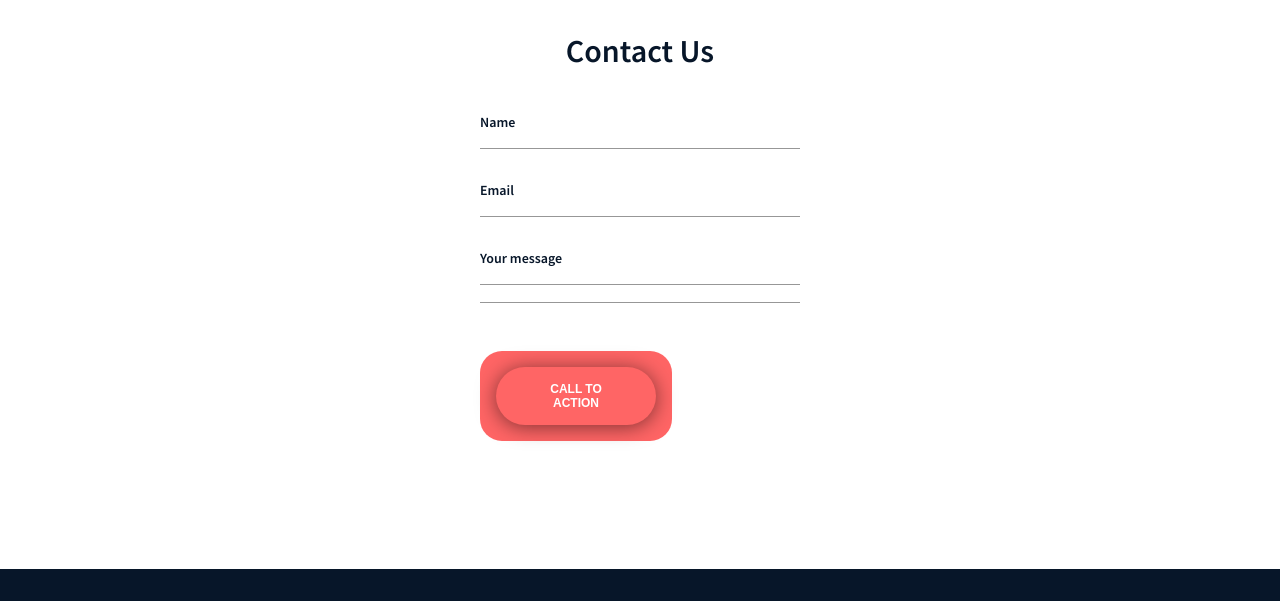
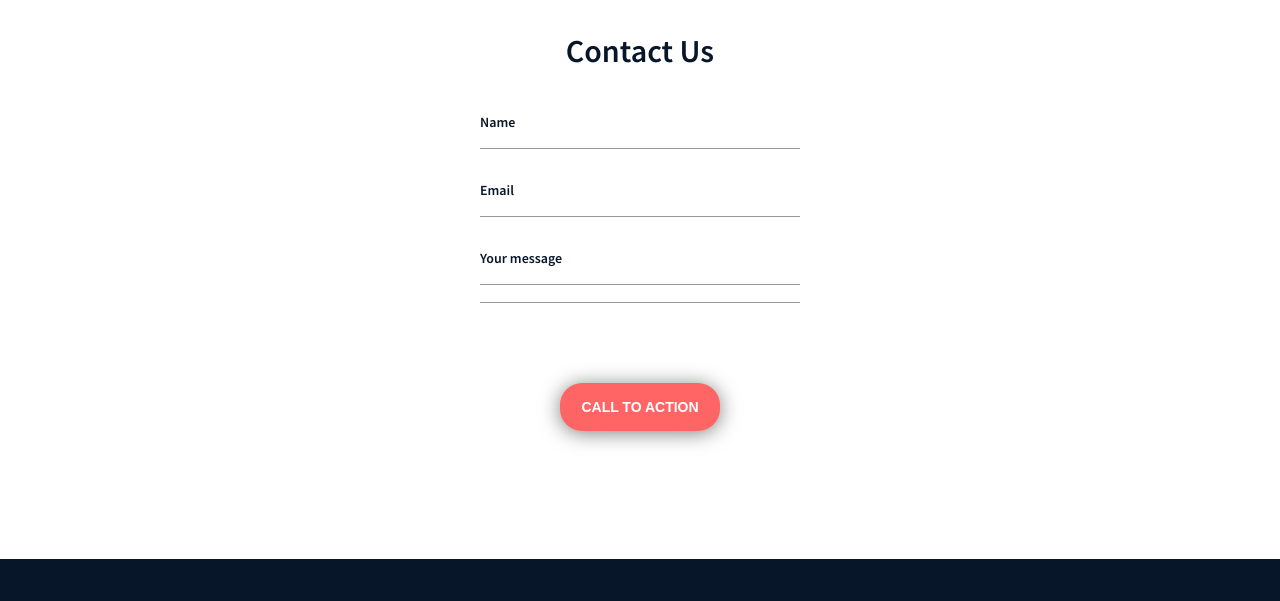
Before and after one commit to Zytronium/atlas-headphones, a website: page index.html in a window 1280 px wide. Shown: the part 2168-2769 px from the top of the page. Drawn offline with Linux system fonts and the light colour scheme; files whose address does not match are found by name.

Commit message:
buttonnn

```diff
--- a/styles/desktop.css
+++ b/styles/desktop.css
@@ -117,7 +117,7 @@ justify-content: center;
     padding-top: 10%;
 }
 
-#contact-button1 {
+#contact-button2 {
     border-radius: 22px;
     background-color: #FF6565;
     color: #FFFFFF;
```
